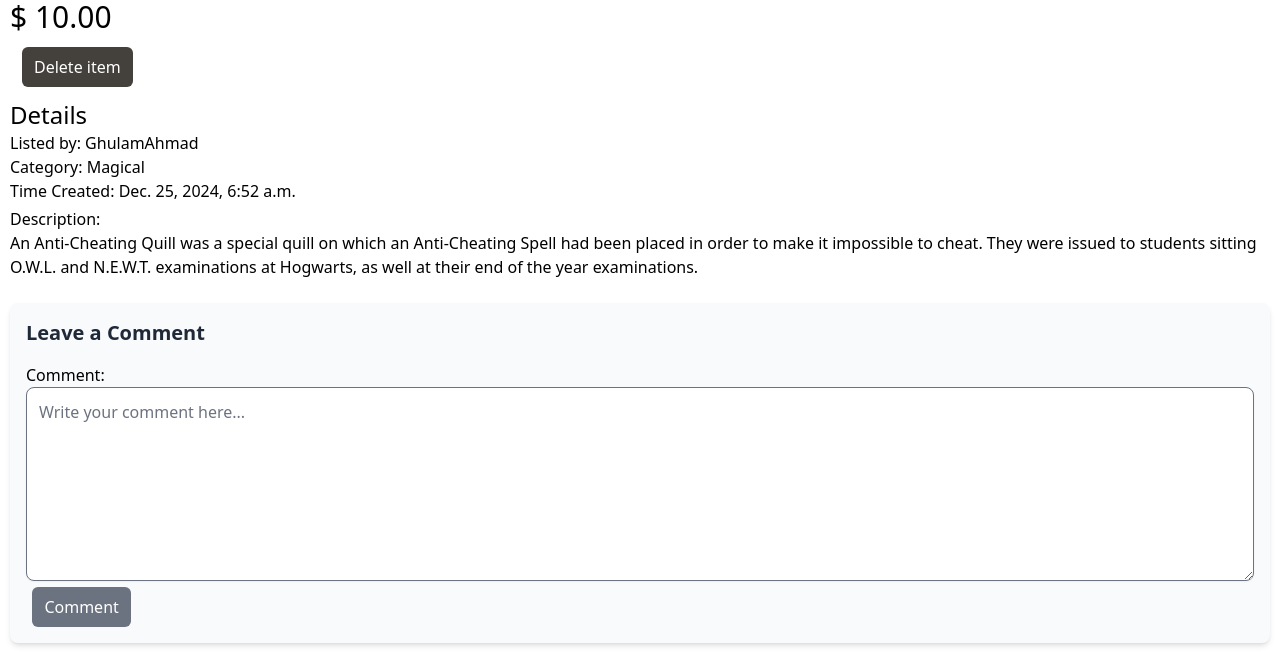
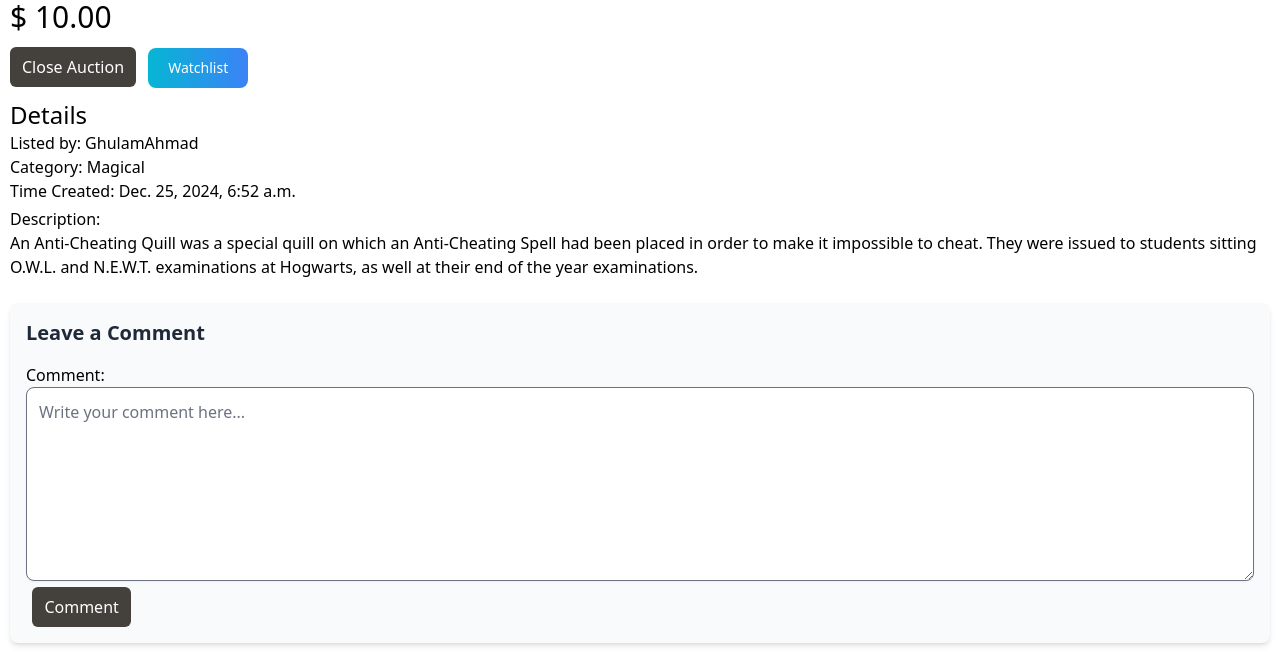
Before and after one commit to ghulamahmedkahloon/commerce_for_deployment, a Django app: a page that uses auctions/templates/auctions/layout.html in a window 1280 px wide. Shown: the part 492-1159 px from the top of the page. Run offline with Django 3.2, Linux system fonts and the light colour scheme; a user stored in the database is signed in; data comes from the database, SQL or seed files in the repository; both versions use the stored data as it was after the commit; some libraries are stand-ins or nearby versions.

Commit message:
Created add_to_watchlist function and added Active in Listings.

```diff
--- a/auctions/templates/auctions/current_listing.html
+++ b/auctions/templates/auctions/current_listing.html
@@ -8,6 +8,7 @@
                 <div class="">
                     <img src="{{listing.image_url}}" alt="Sorry Image not available" class="max-h-[400px]">
                 </div>
+                {% if listing.Active == True %}
                     {% if highest_bid %}
                     <p class="font-medium text-3xl">$ {{highest_bid}}</p>
                     {% else %}
@@ -16,7 +17,7 @@
                 <div>
                     <div class="flex">
                         {% if biddings %}
-                        <p class="text-sm">{{biddings}} bid(s) so far.</p>
+                            <p class="text-sm">{{biddings}} bid(s) so far. </p>
                         {% endif %}
                         {% if highest_bidder %}
                             {% if highest_bidder == request.user %}
@@ -30,14 +31,30 @@
                         <form action="{%url 'bid' %}" method="post">
                             {% csrf_token %}
                             {{bidding_form}}
+                    <div>
+                        <button type="submit" class= " bg-stone-700 text-white px-5 cursor-pointer hover:text-black focus:ring-indigo-500 focus:border-indigo-500 mr-8 rounded-lg py-2">Place Bid</button>
+                    </form>
+                    <a href="{% url 'add_to_watchlist' listing.id %}">
+                    <button type="button" class="text-white bg-gradient-to-r from-cyan-500 to-blue-500 hover:bg-gradient-to-bl focus:ring-4 focus:outline-none focus:ring-cyan-300 dark:focus:ring-cyan-800 font-medium rounded-lg text-sm px-5 py-2.5 text-center me-2 mb-2">Watchlist</button></a>
 
-                        <button type="submit" class= " bg-gray-500 text-white py-2 cursor-pointer hover:text-black px-3 rounded-md focus:ring-indigo-500 focus:border-indigo-500 mr-8">Place Bid</button>
-                    </form>
+                    </div>
+
                     {% endif %}
                         {% if request.user == listing.listed_by %}
-                        <a href="{%url 'delete'%}"><button class= " bg-stone-700 text-white py-2 cursor-pointer hover:text-black px-3 rounded-md focus:ring-indigo-500 focus:border-indigo-500 m-3">Delete item</button></a>
+                            <a href="{%url 'close_auction' listing.id %}"><button class= " bg-stone-700 text-white py-2 cursor-pointer hover:text-black px-3 rounded-md focus:ring-indigo-500 focus:border-indigo-500 my-3 mr-2">Close Auction</button></a>
+                            <a href="{% url 'add_to_watchlist' listing.id %}">
+                                <button type="button" class="text-white bg-gradient-to-r from-cyan-500 to-blue-500 hover:bg-gradient-to-bl focus:ring-4 focus:outline-none focus:ring-cyan-300 dark:focus:ring-cyan-800 font-medium rounded-lg text-sm px-5 py-2.5 text-center me-2 mb-2">Watchlist</button></a>
                         {% endif %}
+                {% else %}
+                    {% if highest_bidder == request.user %}
+                        <h2>Congratulations. You won the auction.</h2>
+                    {% else %}
+                        <h2>Their were {{biddings}} bid(s) in total and {{highest_bidder}} won the auction.</h2>
+                    {% endif %}
+                {% endif %}
+                    <div>
 
+                    </div>
                 </div>
                 <p class="font-medium text-2xl">Details</p>
                 <ul>
@@ -61,7 +78,7 @@
                             {{comment_form}}
                             <button
                                 type="submit"
-                                class="ml-[0.4rem] bg-gray-500 text-white py-2 cursor-pointer hover:text-black px-3 rounded-md focus:ring-indigo-500 focus:border-indigo-500"
+                                class="ml-[0.4rem] bg-stone-700 text-white py-2 cursor-pointer hover:text-black px-3 rounded-md focus:ring-indigo-500 focus:border-indigo-500"
                             >
                                 Comment
                             </button>
--- a/auctions/templates/auctions/layout.html
+++ b/auctions/templates/auctions/layout.html
@@ -50,6 +50,19 @@
             </ul>
         </nav>
         <hr>
+        {% if messages %}
+    <div class="messages">
+        {% for message in messages %}
+            <div class="alert
+                {% if 'success' in message.tags %}bg-blue-100 text-blue-800 border border-blue-300{% endif %}
+                {% if 'info' in message.tags %}bg-red-100 text-red-800 border border-red-300{% endif %}
+                p-4 mb-4 rounded-lg">
+                {{ message }}
+            </div>
+        {% endfor %}
+    </div>
+{% endif %}
+
         {% block body %}
         {% endblock %}
     </body>
--- a/auctions/templates/auctions/listing.html
+++ b/auctions/templates/auctions/listing.html
@@ -27,6 +27,6 @@
         <label for="id_category" class="block font-bold text-gray-700 mb-1">Category</label>
         {{ form.category }}
     </div>
-    <button type="submit" class= "ml-[0.4rem] bg-gray-500 text-white py-2 cursor-pointer hover:text-black px-3 rounded-md focus:ring-indigo-500 focus:border-indigo-500">Submit</button>
+    <button type="submit" class= "ml-[0.4rem] bg-stone-700 text-white py-2 cursor-pointer hover:text-black px-3 rounded-md focus:ring-indigo-500 focus:border-indigo-500">Submit</button>
 </form>
 {%endblock%}
--- a/auctions/templates/auctions/login.html
+++ b/auctions/templates/auctions/login.html
@@ -17,7 +17,7 @@
         <div class="m-1">
             <input class="rounded-md" type="password" name="password" placeholder="Password">
         </div>
-        <input class="ml-2 bg-gray-500 text-white py-[0.4rem] cursor-pointer hover:text-black px-3 rounded-md" type="submit" value="Login">
+        <input class="ml-2 bg-stone-700 text-white py-[0.4rem] cursor-pointer hover:text-black px-3 rounded-md" type="submit" value="Login">
     </form>
 
    <p class="ml-2"> Don't have an account? <a href="{% url 'register' %}" class="text-blue-500 hover:underline">Register here.</a> </p>
--- a/auctions/templates/auctions/register.html
+++ b/auctions/templates/auctions/register.html
@@ -22,7 +22,7 @@
         <div class="m-1">
             <input class="rounded-md" type="password" name="confirmation" placeholder="Confirm Password">
         </div>
-        <input class="ml-2 bg-gray-500 text-white py-[0.4rem] cursor-pointer hover:text-black px-3 rounded-md" type="submit" value="Register">
+        <input class="ml-2 bg-stone-700 text-white py-[0.4rem] cursor-pointer hover:text-black px-3 rounded-md" type="submit" value="Register">
     </form>
 
     <p class="ml-2">Already have an account? <a href="{% url 'login' %}" class="text-blue-500 hover:underline">Log In here.</a></p>
--- a/auctions/urls.py
+++ b/auctions/urls.py
@@ -8,9 +8,10 @@ urlpatterns = [
     path("logout", views.logout_view, name="logout"),
     path("register", views.register, name="register"),
     path('watchlist', views.watchlist, name="watchlist"),
+    path('watchlist/<int:listing_id>', views.add_to_watchlist, name="add_to_watchlist"),
     path('create_listing', views.listing_view, name="listing"),
     path('comment', views.comment, name="comment"),
     path('bid',views.bid, name="bid"),
-    path('delete_listing', views.delete, name="delete"),
+    path('close_auction/<int:listing_id>', views.close_auction, name="close_auction"),
     path('<str:name>', views.current_listing, name="current_listing")
 ]
--- a/auctions/views.py
+++ b/auctions/views.py
@@ -9,11 +9,11 @@ from django.core.exceptions import ValidationError
 from django.contrib.auth.decorators import login_required
 
 
-from .models import User, Listing
+from .models import User, Listing, Watchlist
 from .forms import ListingForm, BiddingForm, CommentForm
 
 def index(request):
-    listings = Listing.objects.annotate(highest_bid=models.Max('bids__bid'))
+    listings = Listing.objects.annotate(highest_bid=models.Max('bids__bid')).filter(Active=True)
     return render(request, "auctions/index.html",{
         'listings':listings
     })
@@ -38,7 +38,7 @@ def login_view(request):
     else:
         return render(request, "auctions/login.html")
 
-
+@login_required
 def logout_view(request):
     logout(request)
     return HttpResponseRedirect(reverse("index"))
@@ -169,13 +169,30 @@ def comment(request):
 
 
 @login_required
-def delete(request):
-    pass
+def close_auction(request, listing_id):
+    listing = Listing.objects.get(id=listing_id)
+    listing.Active = False
+    listing.save()
+    return HttpResponseRedirect(reverse('current_listing',args=[listing.title]))
 
 
 @login_required
 def watchlist(request):
-    '''Handles the watchlist of the user'''
-    if request.method == 'POST':
-        pass
-    return render(request, 'auctions/watchlist.html')
+    '''Handles the watchlistpage of the user'''
+    watchlist, created = Watchlist.objects.get_or_create(watch_lister = request.user)
+    return render(request, 'auctions/watchlist.html',{
+        'watchlist':watchlist
+    })
+
+@login_required
+def add_to_watchlist(request,listing_id):
+    watchlist, created = Watchlist.objects.get_or_create(watch_lister = request.user)
+    listing = get_object_or_404(Listing, id = listing_id)
+    if watchlist.watch_list_items.filter(id = listing_id).exists():
+        watchlist.watch_list_items.remove(listing)
+        messages.info(request,'Listing Removed from the Watchlist.')
+        return HttpResponseRedirect(reverse('current_listing',args=[listing.title]))
+    else:
+        watchlist.watch_list_items.add(listing)
+        messages.success(request,'Listing added to the watchlist.')
+        return HttpResponseRedirect(reverse('current_listing',args=[listing.title]))
--- a/theme/static/css/dist/styles.css
+++ b/theme/static/css/dist/styles.css
@@ -814,6 +814,11 @@ select {
   margin-bottom: 0.5rem;
 }
 
+.my-3 {
+  margin-top: 0.75rem;
+  margin-bottom: 0.75rem;
+}
+
 .my-4 {
   margin-top: 1rem;
   margin-bottom: 1rem;
@@ -848,6 +853,10 @@ select {
   margin-bottom: 1.5rem;
 }
 
+.me-2 {
+  margin-inline-end: 0.5rem;
+}
+
 .ml-2 {
   margin-left: 0.5rem;
 }
@@ -856,16 +865,20 @@ select {
   margin-left: 0.4rem;
 }
 
+.mr-2 {
+  margin-right: 0.5rem;
+}
+
 .mr-3 {
   margin-right: 0.75rem;
 }
 
+.mr-8 {
+  margin-right: 2rem;
+}
+
 .mt-1 {
   margin-top: 0.25rem;
-}
-
-.mr-8 {
-  margin-right: 2rem;
 }
 
 .block {
@@ -983,14 +997,44 @@ select {
   border-color: rgb(209 213 219 / var(--tw-border-opacity, 1));
 }
 
+.border-green-300 {
+  --tw-border-opacity: 1;
+  border-color: rgb(134 239 172 / var(--tw-border-opacity, 1));
+}
+
+.border-red-300 {
+  --tw-border-opacity: 1;
+  border-color: rgb(252 165 165 / var(--tw-border-opacity, 1));
+}
+
+.border-yellow-300 {
+  --tw-border-opacity: 1;
+  border-color: rgb(253 224 71 / var(--tw-border-opacity, 1));
+}
+
+.border-stone-300 {
+  --tw-border-opacity: 1;
+  border-color: rgb(214 211 209 / var(--tw-border-opacity, 1));
+}
+
+.bg-blue-100 {
+  --tw-bg-opacity: 1;
+  background-color: rgb(219 234 254 / var(--tw-bg-opacity, 1));
+}
+
 .bg-gray-50 {
   --tw-bg-opacity: 1;
   background-color: rgb(249 250 251 / var(--tw-bg-opacity, 1));
 }
 
-.bg-gray-500 {
+.bg-green-100 {
   --tw-bg-opacity: 1;
-  background-color: rgb(107 114 128 / var(--tw-bg-opacity, 1));
+  background-color: rgb(220 252 231 / var(--tw-bg-opacity, 1));
+}
+
+.bg-red-100 {
+  --tw-bg-opacity: 1;
+  background-color: rgb(254 226 226 / var(--tw-bg-opacity, 1));
 }
 
 .bg-slate-50 {
@@ -998,14 +1042,38 @@ select {
   background-color: rgb(248 250 252 / var(--tw-bg-opacity, 1));
 }
 
+.bg-stone-700 {
+  --tw-bg-opacity: 1;
+  background-color: rgb(68 64 60 / var(--tw-bg-opacity, 1));
+}
+
 .bg-white {
   --tw-bg-opacity: 1;
   background-color: rgb(255 255 255 / var(--tw-bg-opacity, 1));
 }
 
-.bg-stone-700 {
+.bg-yellow-100 {
   --tw-bg-opacity: 1;
-  background-color: rgb(68 64 60 / var(--tw-bg-opacity, 1));
+  background-color: rgb(254 249 195 / var(--tw-bg-opacity, 1));
+}
+
+.bg-stone-100 {
+  --tw-bg-opacity: 1;
+  background-color: rgb(245 245 244 / var(--tw-bg-opacity, 1));
+}
+
+.bg-gradient-to-r {
+  background-image: linear-gradient(to right, var(--tw-gradient-stops));
+}
+
+.from-cyan-500 {
+  --tw-gradient-from: #06b6d4 var(--tw-gradient-from-position);
+  --tw-gradient-to: rgb(6 182 212 / 0) var(--tw-gradient-to-position);
+  --tw-gradient-stops: var(--tw-gradient-from), var(--tw-gradient-to);
+}
+
+.to-blue-500 {
+  --tw-gradient-to: #3b82f6 var(--tw-gradient-to-position);
 }
 
 .object-cover {
@@ -1026,14 +1094,28 @@ select {
   padding-right: 0.75rem;
 }
 
+.px-5 {
+  padding-left: 1.25rem;
+  padding-right: 1.25rem;
+}
+
 .py-2 {
   padding-top: 0.5rem;
   padding-bottom: 0.5rem;
 }
 
+.py-2\.5 {
+  padding-top: 0.625rem;
+  padding-bottom: 0.625rem;
+}
+
 .py-\[0\.4rem\] {
   padding-top: 0.4rem;
   padding-bottom: 0.4rem;
+}
+
+.text-center {
+  text-align: center;
 }
 
 .font-serif {
```
Also changed, not shown: other parts of theme/static/css/dist/styles.css (+56 -4 lines), auctions/models.py (+4 -3 lines), auctions/migrations/0013_alter_watchlist_watch_lister.py (added), db.sqlite3. Lines whose indentation alone changed are shown as unchanged.
